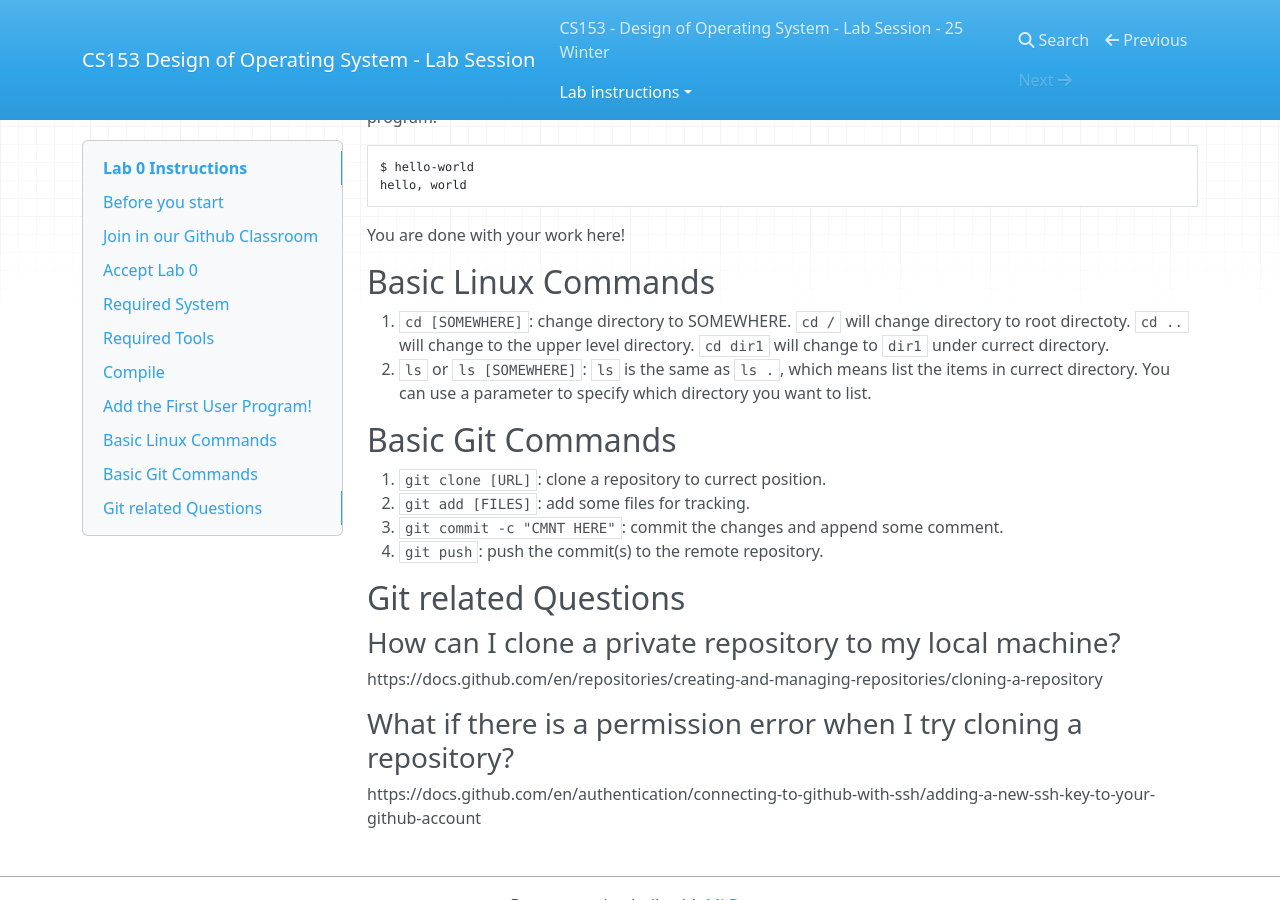
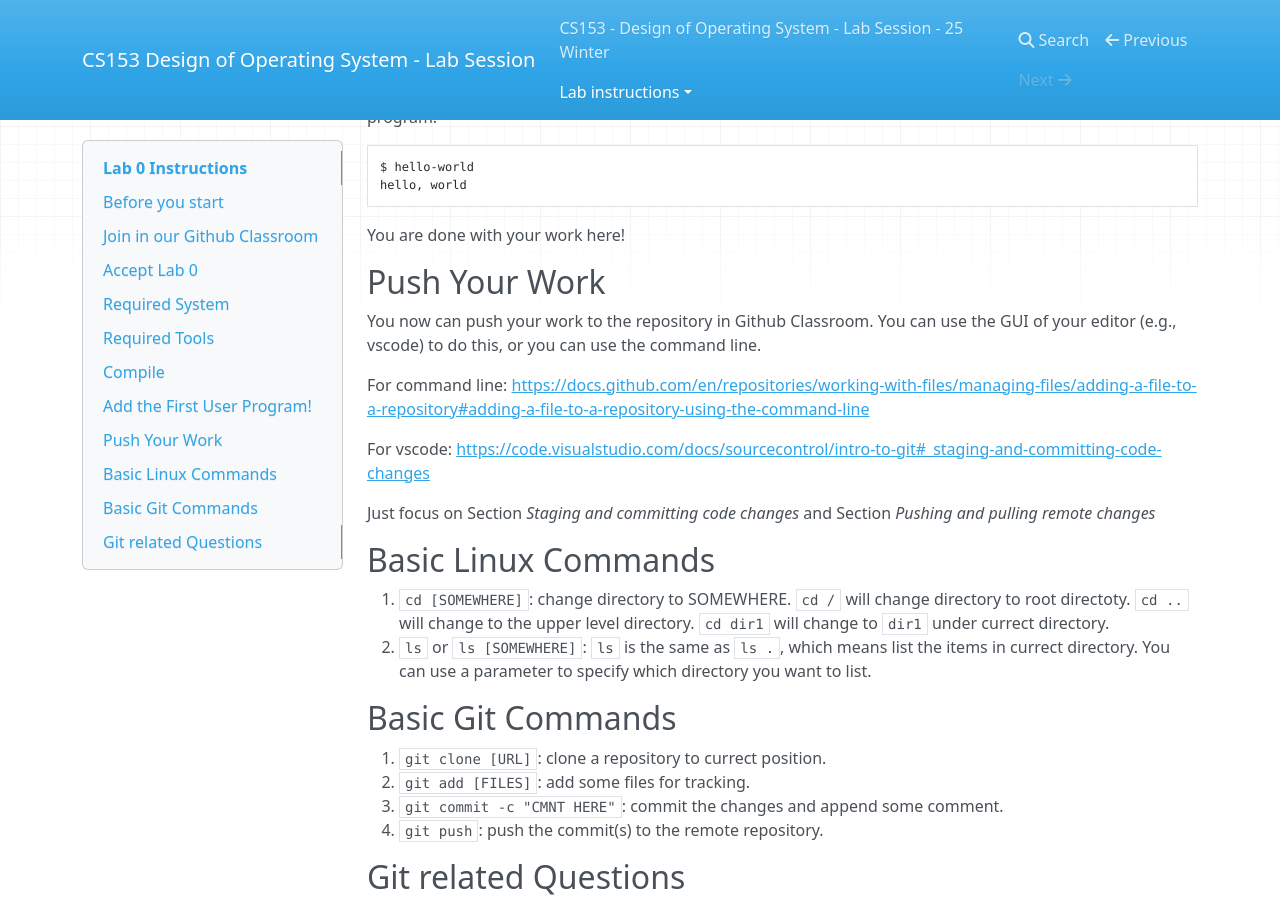
Before and after one commit to gdjs2/UCR-CS153-25Winter, an MkDocs documentation site: the page built from docs/lab-instructions/lab0.md, in a window 1280 px wide and 900 px high, scrolled down 3483 px. Built offline with MkDocs 1.6.1, drawn with Linux system fonts in a browser that asks for light colours; nearby versions of some CDN libraries.

Commit message:
add push work

```diff
--- a/docs/lab-instructions/lab0.md
+++ b/docs/lab-instructions/lab0.md
@@ -178,6 +178,16 @@ hello, world
 
 You are done with your work here!
 
+## Push Your Work
+
+You now can push your work to the repository in Github Classroom. You can use the GUI of your editor (e.g., vscode) to do this, or you can use the command line.
+
+For command line: [https://docs.github.com/en/repositories/working-with-files/managing-files/adding-a-file-to-a-repository#adding-a-file-to-a-repository-using-the-command-line](https://docs.github.com/en/repositories/working-with-files/managing-files/adding-a-file-to-a-repository#adding-a-file-to-a-repository-using-the-command-line)
+
+For vscode: [https://code.visualstudio.com/docs/sourcecontrol/intro-to-git#_staging-and-committing-code-changes](https://code.visualstudio.com/docs/sourcecontrol/intro-to-git#_staging-and-committing-code-changes)
+
+Just focus on Section *Staging and committing code changes* and Section *Pushing and pulling remote changes*
+
 ## Basic Linux Commands
 
 1. `cd [SOMEWHERE]`: change directory to SOMEWHERE. `cd /` will change directory to root directoty. `cd ..` will change to the upper level directory. `cd dir1` will change to `dir1` under currect directory.
```
